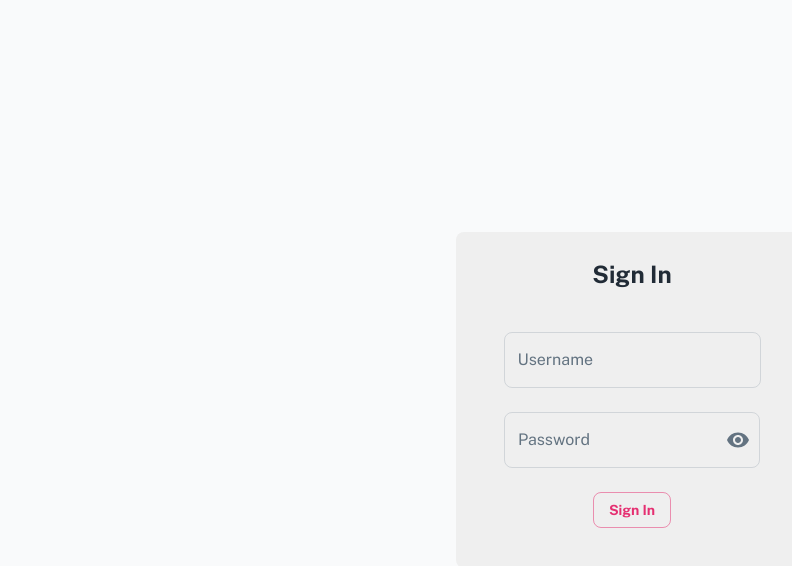
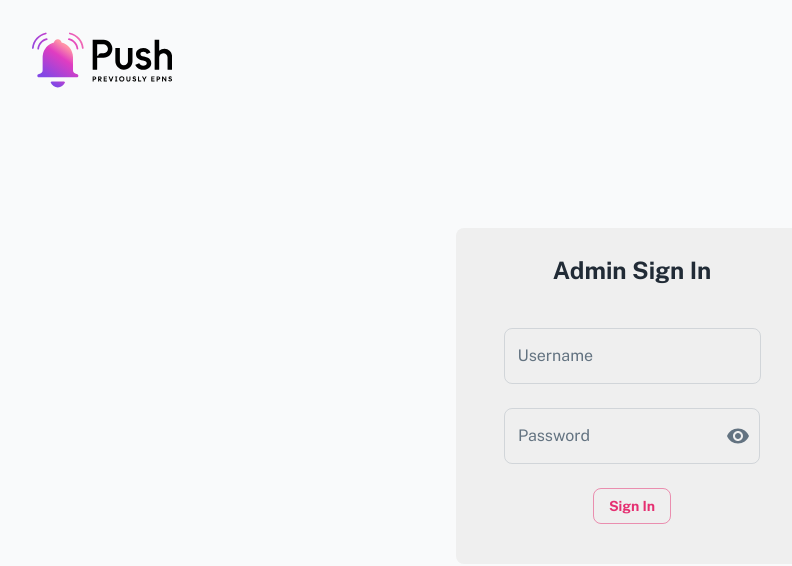
Before and after one commit to ethereum-push-notification-service/push-analytics-dashboard-frontend-old, a React (Create React App) app: page /#/login in a window 1280 px wide. Shown: the top 566 px of the page, without its empty margins (8-800 px from the left). Built offline with nearby package versions, Linux system fonts and the light colour scheme; a web font is replaced by a local one.

Commit message:
fix issues

```diff
--- a/src/App.js
+++ b/src/App.js
@@ -6,8 +6,8 @@ import ThemeProvider from './theme';
 
 const Home = lazy(() => import('pages/home'));
 const Page404 = lazy(() => import('pages/not-found'));
-const Login = lazy(() => import('pages/authentication/Login'));
-const Validate = lazy(() => import('./pages/authentication/Validate'));
+const Login = lazy(() => import('pages/Login/Login'));
+const RequireAuth = lazy(() => import('./components/RequireAuth/RequireAuth'));
 
 const ScrollToTop = () => {
   const { pathname } = useLocation();
@@ -29,9 +29,9 @@ export default function App() {
         <Route
           path={ROUTES.HOME}
           element={
-            <Validate>
+            <RequireAuth>
               <Home />
-            </Validate>
+            </RequireAuth>
           }
         />
         <Route path={ROUTES.ERROR} element={<Page404 />} />
--- a/src/pages/authentication/Validate.js
+++ b/src/components/RequireAuth/RequireAuth.js
@@ -3,7 +3,7 @@ import { Navigate } from 'react-router-dom';
 import { ROUTES } from 'utils/constants';
 
 const Validate = ({ children }) => {
-  const { isLoggedIn, setIsLoggedIn } = useData();
+  const { isLoggedIn } = useData();
   return isLoggedIn ? children : <Navigate to={ROUTES.LOGIN} />;
 };
 
--- a/src/components/layout/components/DashboardNavbar.js
+++ b/src/components/layout/components/DashboardNavbar.js
@@ -10,11 +10,10 @@ import { useData } from 'contexts/DataContext';
 import { ROUTES } from 'utils/constants';
 import { RootStyle, ToolbarStyle } from './styled';
 
-
 const Navbar = ({ onOpenSidebar }) => {
   // const [isDarkMode, setDarkMode] = useState(false);
   const { isDarkMode, darkModeToggle } = useTheme();
-  const { setIsLoggedIn } = useData();
+  const { isLoggedIn, setIsLoggedIn } = useData();
   const navigate = useNavigate();
 
   const Logout = () => {
@@ -37,7 +36,11 @@ const Navbar = ({ onOpenSidebar }) => {
 
         <Box sx={{ flexGrow: 1 }} />
 
-        <Button variant="outlined" onClick={Logout}>Logout</Button>
+        {isLoggedIn && (
+          <Button variant="outlined" onClick={Logout}>
+            Logout
+          </Button>
+        )}
 
         <DarkModeSwitch
           style={{ margin: '0 1rem' }}
--- a/src/contexts/DataContext.js
+++ b/src/contexts/DataContext.js
@@ -1,15 +1,12 @@
 import { useState, useContext, createContext, useEffect } from 'react';
 
-const defaultState = { isLoggedIn: true };
-
-const DataContext = createContext(defaultState);
+const DataContext = createContext(null);
 
 const DataProvider = ({ children }) => {
   const [isLoggedIn, setIsLoggedIn] = useState(false);
   useEffect(() => {
-    if (localStorage.getItem('userLogin')) {
-      setIsLoggedIn(true);
-    }
+    const loginHistory = localStorage.getItem('userLogin');
+    setIsLoggedIn(loginHistory);
   }, []);
 
   return <DataContext.Provider value={{ isLoggedIn, setIsLoggedIn }}>{children}</DataContext.Provider>;
--- /dev/null
+++ b/src/pages/Login/Login.js
@@ -0,0 +1,123 @@
+import React, { useState } from 'react';
+import { useNavigate } from 'react-router-dom';
+import {
+  Box,
+  Paper,
+  Grid,
+  TextField,
+  IconButton,
+  InputAdornment,
+  OutlinedInput,
+  InputLabel,
+  FormControl,
+  Button,
+  Typography,
+} from '@mui/material';
+import Visibility from '@mui/icons-material/Visibility';
+import VisibilityOff from '@mui/icons-material/VisibilityOff';
+import { DashboardNavbar } from 'components/layout/components';
+import Layout from 'components/layout';
+import { useData } from '../../contexts/DataContext';
+import { ROUTES, CREDENTIALS } from '../../utils/constants';
+
+const Login = () => {
+  const navigate = useNavigate();
+  const [open, setOpen] = useState(false);
+  const { isLoggedIn, setIsLoggedIn } = useData();
+  const [values, setValues] = React.useState({
+    username: '',
+    password: '',
+    showPassword: false,
+  });
+
+  const handleChange = (prop) => (event) => {
+    setValues({ ...values, [prop]: event.target.value });
+  };
+
+  const handleClickShowPassword = () => {
+    setValues({
+      ...values,
+      showPassword: !values.showPassword,
+    });
+  };
+
+  const handleMouseDownPassword = (event) => {
+    event.preventDefault();
+  };
+
+  const Login = (e) => {
+    e.preventDefault();
+    const { username, password } = e.target.elements;
+    if (username.value === CREDENTIALS.USERNAME && password.value === CREDENTIALS.PASSWORD) {
+      setIsLoggedIn(true);
+      localStorage.setItem('userLogin', true);
+      navigate(ROUTES.HOME);
+    } else {
+      setValues({ username: '', password: '' });
+      alert('Please enter correct Username and Password');
+    }
+  };
+
+  return (
+    <Layout title="Dashboard">
+      <Box sx={{ display: 'flex', justifyContent: 'center', alignItems: 'center', height: '70vh' }}>
+        {/* <DashboardNavbar onOpenSidebar={() => setOpen(true)} /> */}
+        <Paper>
+          <Typography variant="h4" textAlign={'center'} mt={3}>
+            Admin Sign In
+          </Typography>
+          <form onSubmit={Login}>
+            <Grid container spacing={2} direction={'column'} justify={'center'} alignItems={'center'} padding={5}>
+              <Grid item xs={12} lg={6} md={6}>
+                <TextField
+                  id="outlined-basic"
+                  name="username"
+                  value={values.username}
+                  onChange={handleChange('username')}
+                  label="Username"
+                  variant="outlined"
+                  autoComplete="off"
+                  style={{ width: 257 }}
+                />
+              </Grid>
+              <Grid item xs={12} lg={6} md={6}>
+                <FormControl sx={{ m: 1 }} variant="outlined">
+                  <InputLabel htmlFor="outlined-adornment-password">Password</InputLabel>
+
+                  <OutlinedInput
+                    id="outlined-adornment-password"
+                    name="password"
+                    type={values.showPassword ? 'text' : 'password'}
+                    value={values.password}
+                    autoComplete="off"
+                    onChange={handleChange('password')}
+                    endAdornment={
+                      <InputAdornment position="end">
+                        <IconButton
+                          aria-label="toggle password visibility"
+                          onClick={handleClickShowPassword}
+                          onMouseDown={handleMouseDownPassword}
+                          edge="end"
+                        >
+                          {values.showPassword ? <VisibilityOff /> : <Visibility />}
+                        </IconButton>
+                      </InputAdornment>
+                    }
+                    label="Password"
+                  />
+                </FormControl>
+              </Grid>
+              <Grid item xs={12} lg={6} md={6}>
+                <Button variant="outlined" type="submit">
+                  Sign In
+                </Button>
+              </Grid>
+            </Grid>
+          </form>
+        </Paper>
+      </Box>
+    </Layout>
+  );
+};
+
+export default Login;
--- a/src/pages/authentication/Login.js
+++ /dev/null
@@ -1,117 +0,0 @@
-import React from 'react';
-import { useNavigate } from 'react-router-dom';
-import {
-  Box,
-  Paper,
-  Grid,
-  TextField,
-  IconButton,
-  InputAdornment,
-  OutlinedInput,
-  InputLabel,
-  FormControl,
-  Button,
-  Typography,
-} from '@mui/material';
-import Visibility from '@mui/icons-material/Visibility';
-import VisibilityOff from '@mui/icons-material/VisibilityOff';
-import { useData } from '../../contexts/DataContext';
-import { ROUTES, CREDENTIALS } from '../../utils/constants';
-
-const Login = () => {
-  const navigate = useNavigate();
-  const { isLoggedIn, setIsLoggedIn } = useData();
-  const [values, setValues] = React.useState({
-    username: '',
-    password: '',
-    showPassword: false,
-  });
-
-  const handleChange = (prop) => (event) => {
-    setValues({ ...values, [prop]: event.target.value });
-  };
-
-  const handleClickShowPassword = () => {
-    setValues({
-      ...values,
-      showPassword: !values.showPassword,
-    });
-  };
-
-  const handleMouseDownPassword = (event) => {
-    event.preventDefault();
-  };
-
-  const Login = (e) => {
-    e.preventDefault();
-    const { username, password } = e.target.elements;
-    if (username.value === CREDENTIALS.USERNAME && password.value === CREDENTIALS.PASSWORD) {
-      setIsLoggedIn(true);
-      localStorage.setItem('userLogin', true);
-      navigate(ROUTES.HOME);
-    } else {
-      setValues({ username: '', password: '' });
-      alert('Please enter correct Username and Password');
-    }
-  };
-
-  return (
-    <Box sx={{ display: 'flex', justifyContent: 'center', alignItems: 'center', height: '100vh' }}>
-      <Paper>
-        <Typography variant="h4" textAlign={'center'} mt={3}>
-          Sign In
-        </Typography>
-        <form onSubmit={Login}>
-          <Grid container spacing={2} direction={'column'} justify={'center'} alignItems={'center'} padding={5}>
-            <Grid item xs={12} lg={6} md={6}>
-              <TextField
-                id="outlined-basic"
-                name="username"
-                value={values.username}
-                onChange={handleChange('username')}
-                label="Username"
-                variant="outlined"
-                autoComplete="off"
-                style={{ width: 257 }}
-              />
-            </Grid>
-            <Grid item xs={12} lg={6} md={6}>
-              <FormControl sx={{ m: 1 }} variant="outlined">
-                <InputLabel htmlFor="outlined-adornment-password">Password</InputLabel>
-
-                <OutlinedInput
-                  id="outlined-adornment-password"
-                  name="password"
-                  type={values.showPassword ? 'text' : 'password'}
-                  value={values.password}
-                  autoComplete="off"
-                  onChange={handleChange('password')}
-                  endAdornment={
-                    <InputAdornment position="end">
-                      <IconButton
-                        aria-label="toggle password visibility"
-                        onClick={handleClickShowPassword}
-                        onMouseDown={handleMouseDownPassword}
-                        edge="end"
-                      >
-                        {values.showPassword ? <VisibilityOff /> : <Visibility />}
-                      </IconButton>
-                    </InputAdornment>
-                  }
-                  label="Password"
-                />
-              </FormControl>
-            </Grid>
-            <Grid item xs={12} lg={6} md={6}>
-              <Button variant="outlined" type="submit">
-                Sign In
-              </Button>
-            </Grid>
-          </Grid>
-        </form>
-      </Paper>
-    </Box>
-  );
-};
-
-export default Login;
--- a/src/pages/home/components/ApplicationStatistics.js
+++ b/src/pages/home/components/ApplicationStatistics.js
@@ -15,7 +15,7 @@ const ApplicationStatistics = () => {
     <Grid item xs={12} md={6} lg={6}>
       <Card>
         <CardHeader title={`Application Usage Statistics`} />
-        <Box sx={{ py: 9.1, display: 'flex', justifyContent: 'center' }} dir="ltr">
+        <Box sx={{ py: 5.4, display: 'flex', justifyContent: 'center' }} dir="ltr">
           <ReactApexChart type="pie" width={380} series={chartData} options={chartOptions} />
         </Box>
       </Card>
```
Also changed, not shown: src/pages/home/components/ChannelsPerWeek.js (+23 -1 lines), src/pages/home/components/SubscribersWeeklyCount.js (+24 -1 lines).
